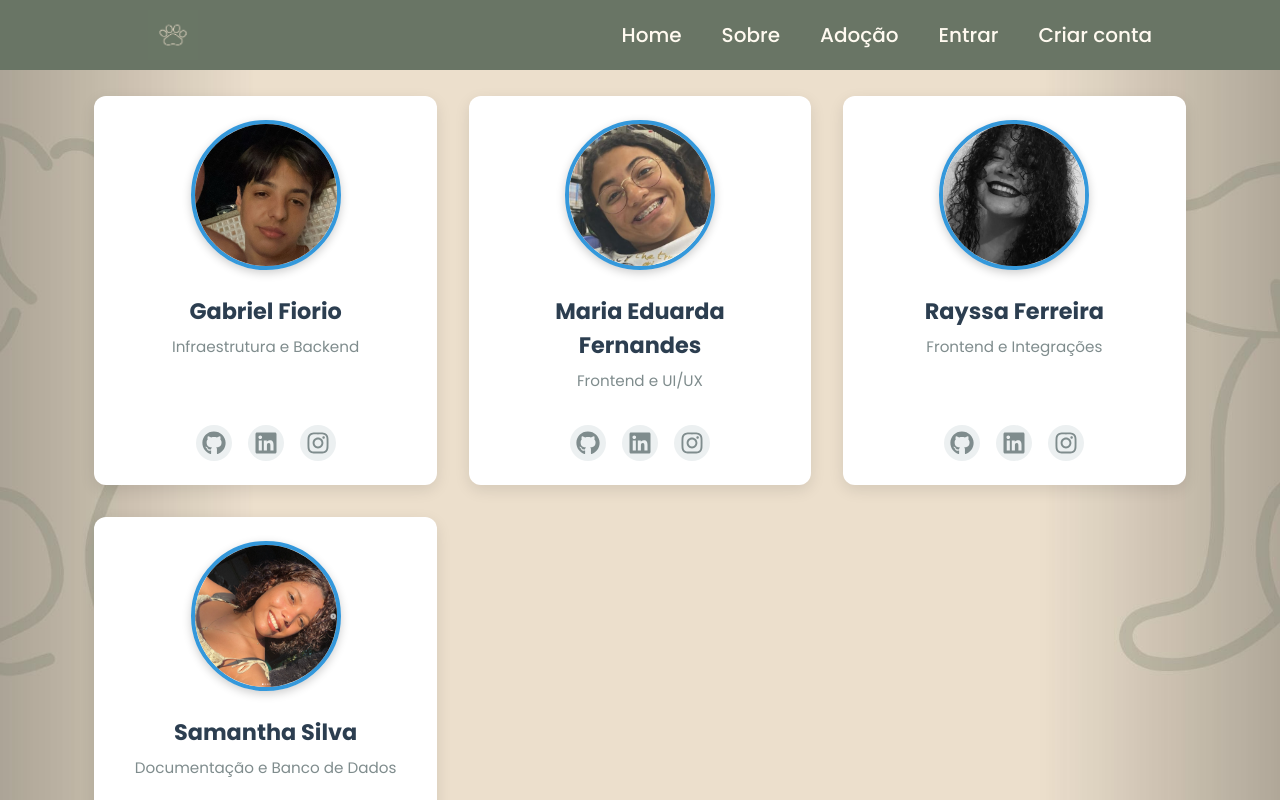
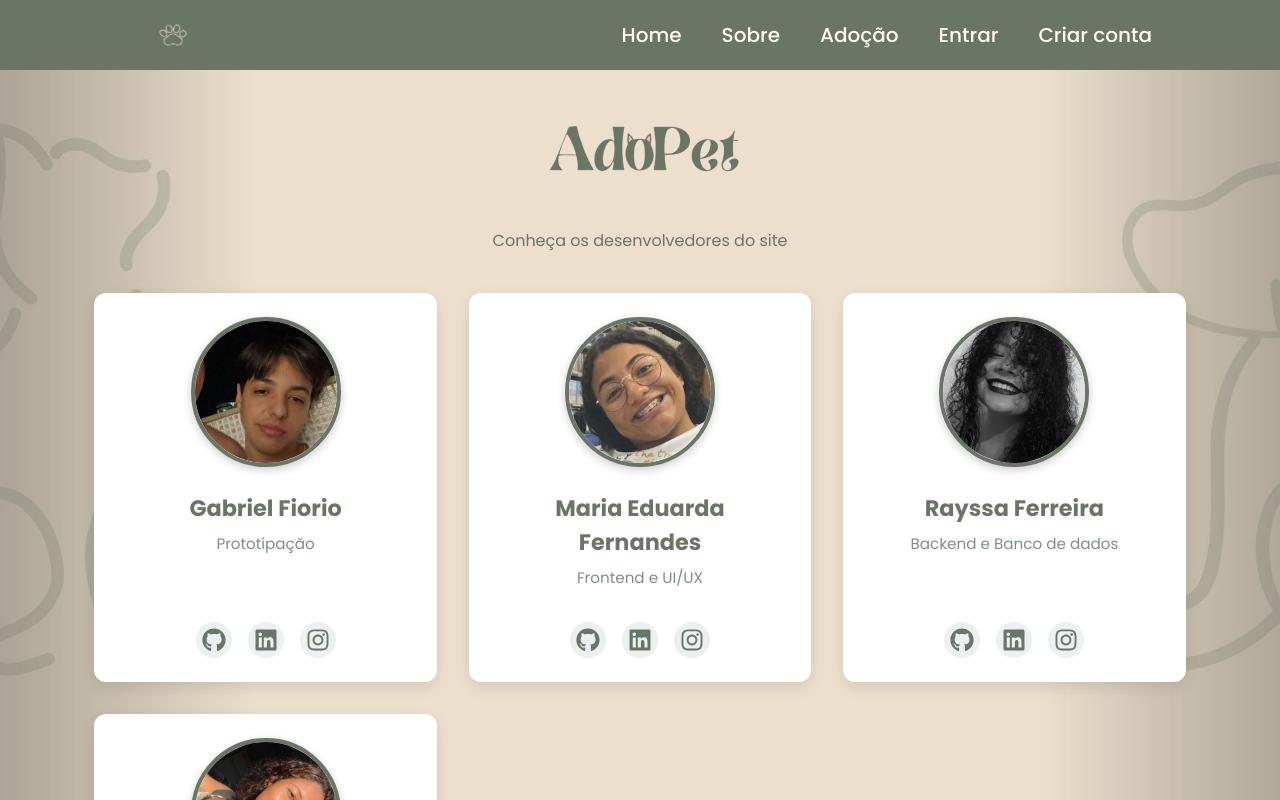
Before and after one commit to MariaEduarda-Almeidaa/PIE_ADOPET, a React (Vite) app: page /sobre in a window 1280 px wide. Built offline with nearby package versions, Linux system fonts and the light colour scheme.

Commit message:
Ajuste da tela Sobre

```diff
--- a/src/Pages/Home/Home.css
+++ b/src/Pages/Home/Home.css
@@ -23,6 +23,13 @@ html, body {
   padding: 20px;
   z-index: 2;
   margin-bottom: 20px;
+}
+
+.logo-img-home {
+  width: 250px;
+  margin-top: 20px;
+  margin-bottom: 50px;
+  object-fit: contain;
 }
 
 .video-container {
--- a/src/Pages/Home/Home.jsx
+++ b/src/Pages/Home/Home.jsx
@@ -48,7 +48,7 @@ const Home = () => {
   return (
     <div className="home-container">
       <div className="welcome-section">
-        <img src={Logo} alt="Adopet Logo" className="logo-img" />
+        <img src={Logo} alt="Adopet Logo" className="logo-img-home" />
         <p className="apresentacao">Encontre seu novo amigo peludo aqui.</p>
       </div>
 
--- a/src/Pages/Login/Login.css
+++ b/src/Pages/Login/Login.css
@@ -14,6 +14,13 @@
   max-width: 50%;
   width: 400px;
   margin-bottom: 20px;
+}
+
+.logo-img-login {
+  width: 250px;
+  margin-top: 20px;
+  margin-bottom: 50px;
+  object-fit: contain;
 }
 
 .input-field {
--- a/src/Pages/Login/LoginPage.jsx
+++ b/src/Pages/Login/LoginPage.jsx
@@ -83,7 +83,7 @@ const Login = () => {
 
   return (
     <div className="login-container">
-      <img src={Logo} alt="Adopet Logo" className="logo-img" />
+      <img src={Logo} alt="Adopet Logo" className="logo-img-login" />
       <div className="Login-form">
         <label htmlFor="cpf">CPF</label>
         <input
--- a/src/Pages/Register/Register.css
+++ b/src/Pages/Register/Register.css
@@ -39,7 +39,7 @@
   font-weight: bold;
 }
 
-.logo-img {
+.logo-img-register {
   width: 250px;
   margin-top: 20px;
   margin-bottom: 50px;
--- a/src/Pages/Register/RegisterPage.jsx
+++ b/src/Pages/Register/RegisterPage.jsx
@@ -147,7 +147,7 @@ const handleGoogleLogin = async () => {
       <Navbar />
       <div>
       <div id="register-section" className="Register-container">
-          <img src={Logo} alt="Adopet Logo" className="logo-img" />
+          <img src={Logo} alt="Adopet Logo" className="logo-img-register" />
           <p className="apresentacao">Primeiro comece criando uma conta!</p>
           <div className="Register-form">
             <label htmlFor="cpf">CPF</label>
--- a/src/Pages/Sobre/Sobre.css
+++ b/src/Pages/Sobre/Sobre.css
@@ -9,27 +9,11 @@
 
 }
 
-/* Title styles */
-.titulo-sobre {
-  font-size: 2.5rem;
-  color: #2c3e50;
-  margin-bottom: 2.5rem;
-  text-align: center;
-  position: relative;
-  padding-bottom: 0.5rem;
-
-}
-
-.titulo-sobre::after {
-  content: '';
-  position: absolute;
-  bottom: 0;
-  left: 50%;
-  transform: translateX(-50%);
-  width: 80px;
-  height: 4px;
-  background-color: #3498db;
-  border-radius: 2px;
+.logo-img-sobre {
+  width: 250px;
+  margin-top: 88px;
+  margin-bottom: 50px;
+  object-fit: contain;
 }
 
 /* Developers grid layout */
@@ -68,20 +52,20 @@
   border-radius: 50%;
   object-fit: cover;
   margin-bottom: 1.5rem;
-  border: 4px solid #3498db;
+  border: 4px solid #697565;
   box-shadow: 0 3px 10px rgba(0, 0, 0, 0.2);
   transition: all 0.3s ease;
 }
 
 .dev-card:hover .dev-foto {
-  border-color: #2980b9;
+  border-color: #48952e;
   transform: scale(1.05);
 }
 
 /* Text styles */
 .dev-card h2 {
   font-size: 1.4rem;
-  color: #2c3e50;
+  color: #697565;
   margin-bottom: 0.5rem;
   font-weight: 600;
 }
@@ -104,7 +88,7 @@
 }
 
 .redes-sociais a {
-  color: #7f8c8d;
+  color: #697565;
   transition: all 0.3s ease;
   display: flex;
   align-items: center;
@@ -117,7 +101,7 @@
 
 .redes-sociais a:hover {
   color: white;
-  background-color: #3498db;
+  background-color: #48952e;
   transform: translateY(-3px);
 }
 
--- a/src/Pages/Sobre/SobrePage.jsx
+++ b/src/Pages/Sobre/SobrePage.jsx
@@ -2,6 +2,7 @@ import React from "react";
 import "./Sobre.css";
 import { FaGithub, FaLinkedin, FaInstagram } from "react-icons/fa";
 import Navbar from "../../Components/Navbar/Navbar";
+import Logo from "../../assets/Logo/Logo.png";
 
 
 import gabrielImage from "../../assets/Devs/Gabriel.jpg";
@@ -13,7 +14,7 @@ import samanthaImage from "../../assets/Devs/Samantha.png";
 const devs = [
     {
       nome: "Gabriel Fiorio",
-      contribuicao: "Infraestrutura e Backend",
+      contribuicao: "Prototipação",
       imagem: gabrielImage,
       github: "https://github.com/gabfiorio",
       linkedin: "https://www.linkedin.com/in/gabrielfiorio",
@@ -29,15 +30,15 @@ const devs = [
     },
     {
       nome: "Rayssa Ferreira",
-      contribuicao: "Frontend e Integrações",
+      contribuicao: "Backend e Banco de dados",
       imagem: rayssaImage,
-      github: "https://github.com/rayssaferreira",
-      linkedin: "https://www.linkedin.com/in/rayssaferreira",
-      instagram: "https://www.instagram.com/rayssaferreira",
+      github: "https://github.com/ferreirayssa",
+      linkedin: "https://www.linkedin.com/in/rayssa-ferreira-315508245/",
+      instagram: "https://www.instagram.com/ferreirayssa/",
     },
     {
       nome: "Samantha Silva",
-      contribuicao: "Documentação e Banco de Dados",
+      contribuicao: "Documentação",
       imagem: samanthaImage,
       github: "https://github.com/samanthasilva",
       linkedin: "https://www.linkedin.com/in/samanthasilva",
@@ -57,7 +58,8 @@ const Sobre = () => {
   return (
     <div className="sobre-nos-container">
       <Navbar />
-      <h1 className="titulo-sobre"></h1>
+      <img src={Logo} alt="Adopet Logo" className="logo-img-sobre" />
+      <p className="apresentacao">Conheça os desenvolvedores do site</p>
       <div className="devs-grid">
         {devs.map((dev, index) => (
           <div key={index} className="dev-card">
```
